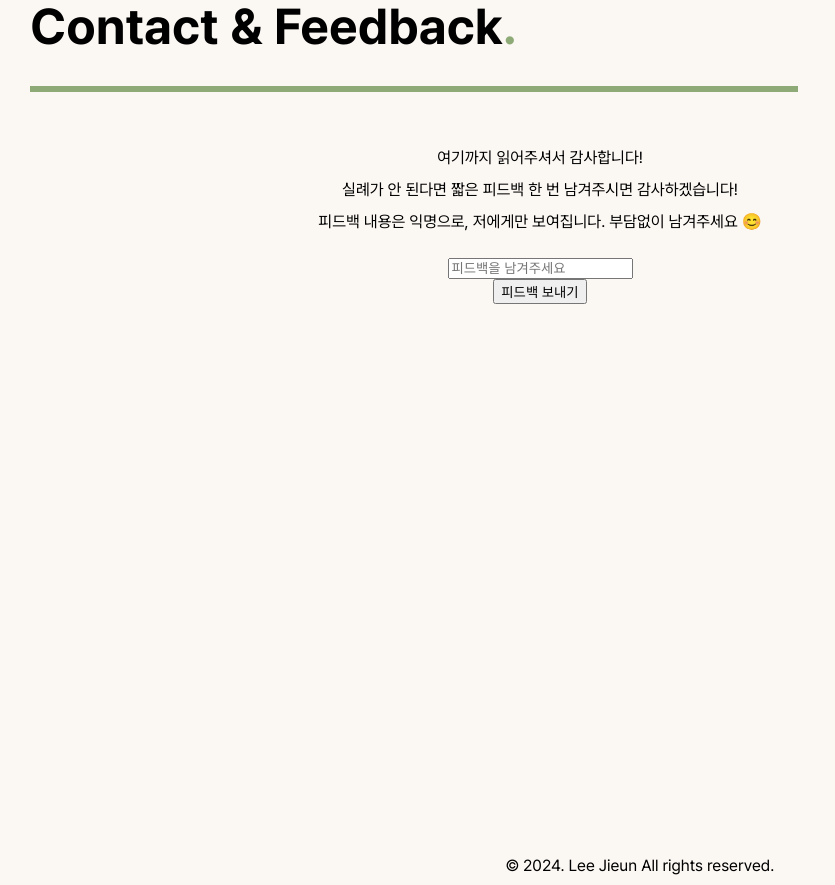
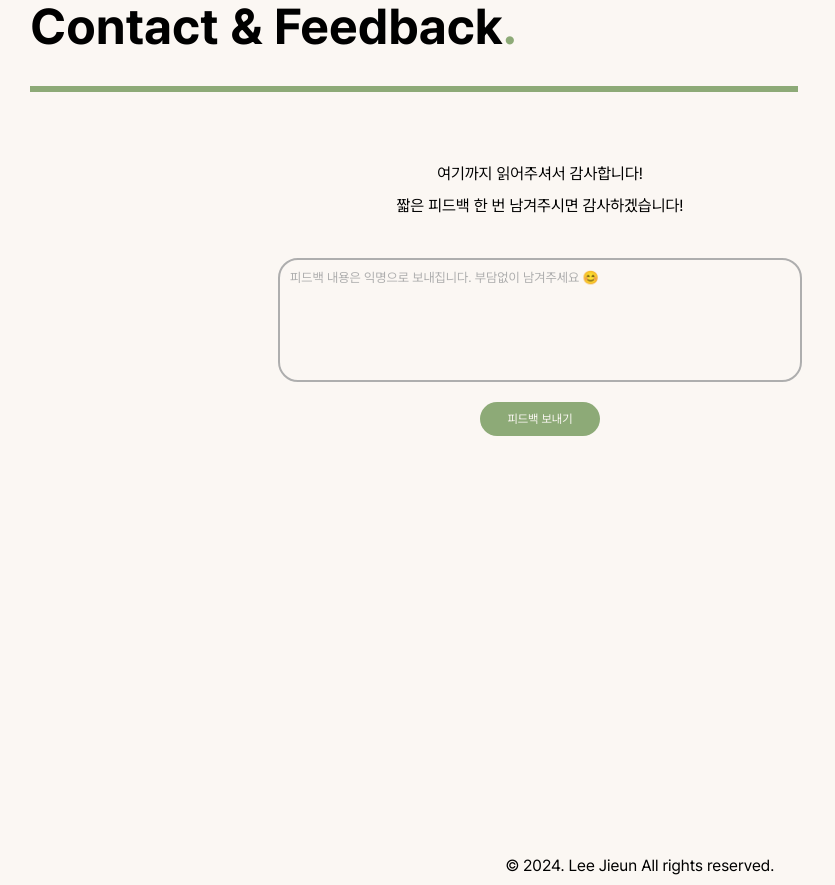
Before and after one commit to vedze/ez-portfolio, a Next.js app: page / in a window 1280 px wide. Shown: the part 1800-2685 px from the top of the page, without its empty margins (0-835 px from the left). Built offline with nearby package versions, Linux system fonts and the light colour scheme.

Commit message:
Fix: Contact page input 컴포넌트 분리 및 스타일링

```diff
--- a/src/app/contact/page.tsx
+++ b/src/app/contact/page.tsx
@@ -1,23 +1,20 @@
 import styles from "@/styles/contact.module.css";
 import Section from "@/components/Section";
+import Input from "@/components/Input";
 
 export default function Contact() {
   return (
     <div className={styles.contactContainer}>
       <Section name="Contact & Feedback" />
       <div className={styles.contactText}>
-        여기까지 읽어주셔서 감사합니다!
-        <br />
-        실례가 안 된다면 짧은 피드백 한 번 남겨주시면 감사하겠습니다!
-        <br />
-        <span>
-          피드백 내용은 익명으로, 저에게만 보여집니다. 부담없이 남겨주세요 😊
-        </span>
+        <p>
+          여기까지 읽어주셔서 감사합니다!
+          <br />
+          짧은 피드백 한 번 남겨주시면 감사하겠습니다!
+        </p>
       </div>
-      <div className={styles.contactInput}>
-        <input placeholder="피드백을 남겨주세요" />
-        <button type="submit">피드백 보내기</button>
-      </div>
+      <Input />
+      {/* 이메일 공간 */}
     </div>
   );
 }
--- /dev/null
+++ b/src/components/Input.tsx
@@ -0,0 +1,10 @@
+import styles from "@/styles/contact.module.css";
+
+export default function Input() {
+  return (
+    <div className={styles.contactInput}>
+      <textarea placeholder="피드백 내용은 익명으로 보내집니다. 부담없이 남겨주세요 😊" />
+      <button type="submit">피드백 보내기</button>
+    </div>
+  );
+}
--- a/src/styles/contact.module.css
+++ b/src/styles/contact.module.css
@@ -16,8 +16,50 @@
   padding: 20px;
 }
 
+/* Feedback styling */
+
 .contactInput {
   display: flex;
   flex-direction: column;
   align-items: center;
+  gap: 20px;
 }
+
+.contactInput textarea {
+  border: 2px solid #aeaeae;
+  border-radius: 20px;
+  background-color: #fbf7f3;
+
+  font-size: 13px;
+  font-family: var(--font-pretendard);
+
+  width: 500px;
+  height: 100px;
+  padding: 10px;
+  resize: none;
+
+  &:focus {
+    outline-color: #8daa77;
+    color: #8daa77;
+  }
+
+  &::placeholder {
+    color: #aeaeae;
+    font-size: 13px;
+  }
+}
+
+.contactInput button {
+  background-color: #8daa77;
+  color: #fbf7f3;
+  border: none;
+  border-radius: 20px;
+
+  width: 120px;
+
+  font-size: 12px;
+  font-family: var(--font-pretendard);
+
+  padding: 10px 0px;
+  cursor: pointer;
+}
```
